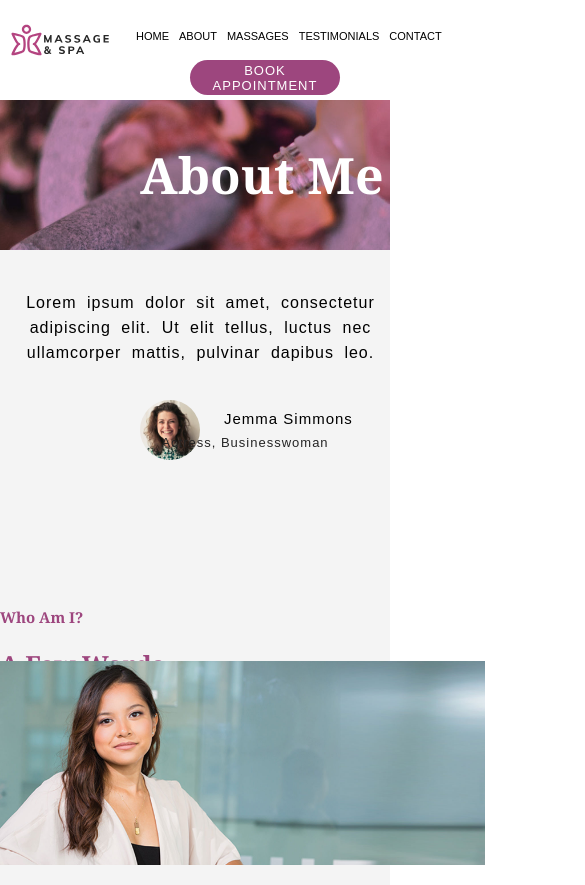
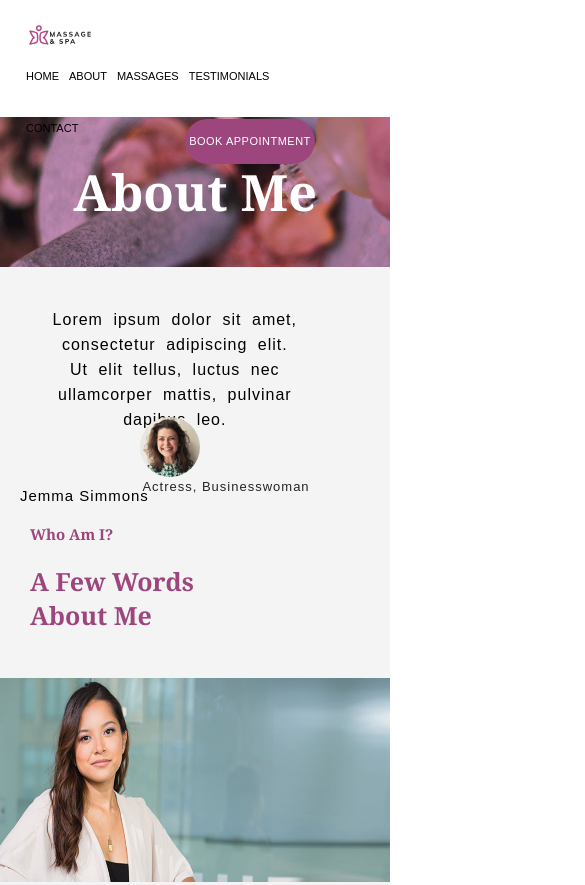
Before and after one commit to mubeenkhanbaloch71-sketch/Massage-and-SPA, a plain HTML site: page about.html in a window 390 px wide. Shown: the top 885 px of the page, 585 px wide, since content can reach past the window. Drawn offline with Linux system fonts and the light colour scheme.

Commit message:
Media Query updated
Massage and SPA website using HTML and CSS

```diff
--- a/about.css
+++ b/about.css
@@ -361,8 +361,10 @@
 }
 #header-container{
     width: 100%;
-    height: 100px;
+    height: 117px;
     display: flex;
+    flex-wrap: wrap;
+    justify-content: space-between;
     /* border: 1px solid black; */
 }
 #logo-pic{
@@ -371,15 +373,16 @@
     background-image: url(/images/massage-black-logo-free.svg);
     background-size: 100% 100%;
     margin-left: 10px;
+    margin-top: 25px;
     /* display: inline-block;
     vertical-align: top; */
 }
 #header-links{
-    width: 500px;
+    width: 70%;
     height: 50%;
     /* border: 1px solid red; */
     margin-left: 20px;
-    margin-top: -10px;
+    margin-top: 5px;
 
 
 }
@@ -397,16 +400,15 @@
     transition: 0.5s;
 }
 .appointment-btn{
-    width: 150px;
-    height: 35px;
+    width: 130px;
+    height: 45px;
     border: none;
     background-color: #9D467E;
     color: white;
-    font-size: 13px;
+    font-size: 11px;
     border-radius: 30px;
-    margin-top: 60px;
-    margin-left: -440px;
-    letter-spacing: 1px;
+    margin-left: 185px;
+    letter-spacing: 0.5px;
 }
 .appointment-btn:hover{
     background-color: #C157A3;
@@ -439,9 +441,10 @@
     margin-top: 25px;
 }
 .lorem-div{
-    width: 90%;
+    width: 80%;
     height: 150px;
-    margin-left: 25px;
+    margin-left: 50px;
+
 }
 .lorem2{
     font-family: Arial, Helvetica, sans-serif;
@@ -521,9 +524,8 @@
     height: 150px;
     /* border: 2px solid red; */
     display: flex;
-    justify-content: start;
+    justify-content: center;
     align-items: center;
-
     background-image: url(/images/katherine-hanlon.jpg);
     background-size: cover;
     background-position: center;
@@ -536,7 +538,7 @@
     font-weight: bold;
     font-size: 50px;
     color: white;
-    padding-left: 140px;
+    padding-left: 0px;
     text-align: center;
 }
 #about-me{
@@ -545,12 +547,13 @@
     /* border: 2px solid red; */
     background-color: #F4F4F4;
 }
-/* .lorem-container{
-    width: 70%;
+.lorem-container{
+
+    width: 80%;
     height: 200px;
-    border: 1px solid red;
+    /* border: 1px solid red; */
 
-} */
+}
  .lorem-txt{
     text-align: center;
     font-family: Arial, Helvetica, sans-serif;
@@ -590,12 +593,12 @@
     /* display: inline-block;
     vertical-align: top; */
     margin-top: -25px;
-    padding-left: 100px;
+    padding-left: 140px;
      letter-spacing: 1px;
      color: rgb(36, 36, 36);
 }
 #few-words{
-    width: 500px;
+    width: 400px;
     height: 311px;
     margin-top: 170px;
     /* border: 1px solid red; */
@@ -603,14 +606,14 @@
     vertical-align: top;
 }
 #picture{
-    width: 745.5px;
+    width: 100%;
     height: 204px;
      margin-top: -270px;
     /* border: 1px solid red; */
     display: inline-block;
     vertical-align: top;
     background-image: url(/images/pic-10.jpg);
-    background-size: 65% 100%;
+    background-size: 100% 100%;
     background-repeat: no-repeat;
 
 }
@@ -620,7 +623,7 @@
     font-size: 15px;
     color: #9D467E;
     padding-left: 0px;
-    margin-top: -200px;
+    margin-top: -100px;
     text-align: center;
 }
 .who-heading{
@@ -637,7 +640,7 @@
     width: 90%;
     height: 300px;
     /* border: 1px solid red; */
-    margin-left: 35px;
+    margin-left: 25px;
     margin-top: -50px;
 
 }
@@ -675,7 +678,7 @@
 
 }
 #massage-benifits{
-    width: 100%;
+    width: 90%;
     height: 810px;
     margin-top: 150px;
     text-align: start;
@@ -687,8 +690,8 @@
     font-weight: bold;
     font-size: 15px;
     color: #9D467E;
-    padding-left: 0px;
-    margin-top: -100px;
+    padding-left: 30px;
+    margin-top: -200px;
 
 }
 .whoo-heading{
@@ -696,7 +699,7 @@
     font-weight: bold;
     font-size: 25px;
     color: #9D467E;
-    padding-left: 0px;
+    padding-left: 30px;
     padding-top: 20px;
 
 
--- a/contacts.css
+++ b/contacts.css
@@ -391,9 +391,10 @@
 }
 #header-container{
     width: 100%;
-    height: 100px;
+    height: 117px;
     display: flex;
-    /* border: 1px solid black; */
+    flex-wrap: wrap;
+    justify-content: space-between;
 }
 #logo-pic{
     width: 100px;
@@ -401,15 +402,16 @@
     background-image: url(/images/massage-black-logo-free.svg);
     background-size: 100% 100%;
     margin-left: 10px;
+    margin-top: 25px;
     /* display: inline-block;
     vertical-align: top; */
 }
 #header-links{
-    width: 500px;
+    width: 70%;
     height: 50%;
     /* border: 1px solid red; */
     margin-left: 20px;
-    margin-top: -10px;
+    margin-top: 5px;
 
 
 }
@@ -427,16 +429,15 @@
     transition: 0.5s;
 }
 .appointment-btn{
-    width: 150px;
-    height: 35px;
+    width: 130px;
+    height: 45px;
     border: none;
     background-color: #9D467E;
     color: white;
-    font-size: 13px;
+    font-size: 11px;
     border-radius: 30px;
-    margin-top: 60px;
-    margin-left: -440px;
-    letter-spacing: 1px;
+    margin-left: 185px;
+    letter-spacing: 0.5px;
 }
 .appointment-btn:hover{
     background-color: #C157A3;
@@ -571,12 +572,12 @@
 
 /* ------------ */
 #contact{
-    width: 100%;
+    width: 80%;
     height: 1150px;
     /* border: 2px solid red; */
 }
 .contact-text{
-    width: 500px;
+    width: 100%;
     height: 600px;
 
      margin-top: 110px;
@@ -598,7 +599,7 @@
     /* padding-left: 95px; */
     text-align: center;
     color: #9D467E;
-    margin-left: -120px;
+    margin-left: 0px;
     letter-spacing: 0.3px;
     /* margin-top: 90px; */
 
@@ -608,7 +609,7 @@
     font-weight: bold;
     font-size: 30px;
     color: #9D467E;
-    margin-left: -120px;
+    margin-left: 0px;
     /* padding-left: 95px; */
     text-align: center;
     letter-spacing: 0.3px;
@@ -630,7 +631,7 @@
 .lorem5{
     font-family: Arial, Helvetica, sans-serif;
     font-size: 15px;
-    margin-left: -285px;
+    margin-left: -150px;
     padding-top: 3px;
     letter-spacing: 1px;
     text-align: center;
@@ -678,7 +679,7 @@
   /* margin-right: 10px; */
 }
 .social-icons{
-    margin-left: 100px;
+    margin-left: 95px;
     margin-top: -20px;
 }
 .social-icons i {
@@ -703,7 +704,7 @@
 
 }
 .placeholdar1{
-    width: 98%;
+    width: 99%;
     height: 45px;
     border: 1px solid rgba(181, 181, 181, 0.703);
     padding-left: 10px;
@@ -713,7 +714,7 @@
     background-color: #FAFAFA;
 }
 .placeholdar{
-    width: 98%;
+    width: 99%;
     height: 45px;
      border: 1px solid rgba(181, 181, 181, 0.703);
     padding-left: 10px;
@@ -739,7 +740,7 @@
     border: none;
 }
 .placeholdar2{
-    width: 98%;
+    width: 99%;
     height: 90px;
      border: 1px solid rgba(181, 181, 181, 0.703);
     padding-left: 10px;
--- a/index.css
+++ b/index.css
@@ -167,7 +167,7 @@
     background-color: #9D467E;
     color: white;
     border-radius: 30px;
-    margin-top: 50px;
+    margin-top: 40px;
     margin-left: 540px;
     letter-spacing: 1px;
 
@@ -436,6 +436,11 @@
     /* letter-spacing: 0.3px; */
     margin-top: 25px;
 }
+.lorem-div2{
+    width: 95%;
+    height: 350px;
+    margin-left: 25px;
+}
 .lorem-div{
     width: 70%;
     height: 150px;
@@ -513,7 +518,7 @@
 }
 .social-icons{
     text-align: center;
-    margin-top: 60px;
+    margin-top: 40px;
     /* display: flex;
      */
 }
@@ -566,6 +571,8 @@
     width: 100%;
     height: 117px;
     display: flex;
+    flex-wrap: wrap;
+    justify-content: space-between;
     /* border: 1px solid black; */
 }
 #logo-pic{
@@ -574,11 +581,12 @@
     background-image: url(/images/massage-logo-free.svg);
     background-size: 100% 100%;
     margin-left: 10px;
+    margin-top: 25px;
     /* display: inline-block;
     vertical-align: top; */
 }
 #header-links{
-    width: 500px;
+    width: 70%;
     height: 50%;
     /* border: 1px solid red; */
     margin-left: 20px;
@@ -608,8 +616,7 @@
     color: white;
     font-size: 13px;
     border-radius: 30px;
-    margin-top: 100px;
-    margin-left: -440px;
+    margin-left: 170px;
     letter-spacing: 1px;
 }
 .appointment-btn:hover{
@@ -617,10 +624,10 @@
     transition: 0.5s;
 }
 #head-text{
-    width: 800px;
+    width: 100%;
     height: 400px;
     /* border: 1px solid red; */
-    margin-left: -140px;
+    margin-left: 0px;
     margin-top: 50px;
     text-align: center;
 }
@@ -706,7 +713,7 @@
     background-color: #9D467E;
     color: white;
     border-radius: 30px;
-    margin-top: 30px;
+    margin-top: 90px;
     margin-left: 155px;
     letter-spacing: 1px;
 
@@ -991,6 +998,8 @@
     height: 150px;
     margin-left: 25px;
 }
+
+
 .lorem2{
     font-family: Arial, Helvetica, sans-serif;
     font-size: 14px;
--- a/massage.css
+++ b/massage.css
@@ -406,8 +406,10 @@
 }
 #header-container{
     width: 100%;
-    height: 100px;
+    height: 117px;
     display: flex;
+    flex-wrap: wrap;
+    justify-content: space-between;
     /* border: 1px solid black; */
 }
 #logo-pic{
@@ -416,15 +418,16 @@
     background-image: url(/images/massage-black-logo-free.svg);
     background-size: 100% 100%;
     margin-left: 10px;
+    margin-top: 25px;
     /* display: inline-block;
     vertical-align: top; */
 }
 #header-links{
-    width: 500px;
+    width: 70%;
     height: 50%;
     /* border: 1px solid red; */
     margin-left: 20px;
-    margin-top: -10px;
+    margin-top: 5px;
 
 
 }
@@ -442,16 +445,15 @@
     transition: 0.5s;
 }
 .appointment-btn{
-    width: 150px;
-    height: 35px;
+    width: 130px;
+    height: 45px;
     border: none;
     background-color: #9D467E;
     color: white;
-    font-size: 13px;
+    font-size: 11px;
     border-radius: 30px;
-    margin-top: 60px;
-    margin-left: -440px;
-    letter-spacing: 1px;
+    margin-left: 185px;
+    letter-spacing: 0.5px;
 }
 .appointment-btn:hover{
     background-color: #C157A3;
--- a/testimonial.css
+++ b/testimonial.css
@@ -261,9 +261,10 @@
 }
 #header-container{
     width: 100%;
-    height: 100px;
+    height: 117px;
     display: flex;
-    /* border: 1px solid black; */
+    flex-wrap: wrap;
+    justify-content: space-between;
 }
 #logo-pic{
     width: 100px;
@@ -271,15 +272,16 @@
     background-image: url(/images/massage-black-logo-free.svg);
     background-size: 100% 100%;
     margin-left: 10px;
+    margin-top: 25px;
     /* display: inline-block;
     vertical-align: top; */
 }
 #header-links{
-    width: 500px;
+    width: 70%;
     height: 50%;
     /* border: 1px solid red; */
     margin-left: 20px;
-    margin-top: -10px;
+    margin-top: 5px;
 
 
 }
@@ -297,16 +299,15 @@
     transition: 0.5s;
 }
 .appointment-btn{
-    width: 150px;
-    height: 35px;
+    width: 130px;
+    height: 45px;
     border: none;
     background-color: #9D467E;
     color: white;
-    font-size: 13px;
+    font-size: 11px;
     border-radius: 30px;
-    margin-top: 60px;
-    margin-left: -440px;
-    letter-spacing: 1px;
+    margin-left: 185px;
+    letter-spacing: 0.5px;
 }
 .appointment-btn:hover{
     background-color: #C157A3;
```
Also changed, not shown: index.html (+2 -2 lines), testimonial.html (+1 -1 lines).
